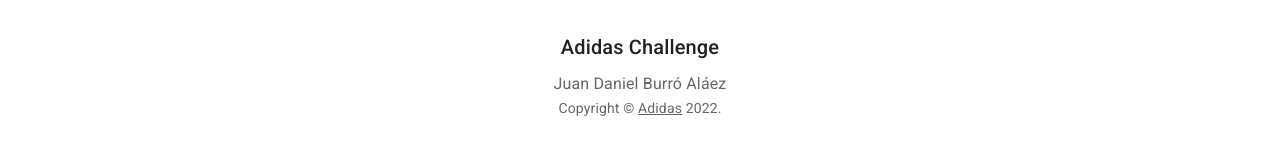
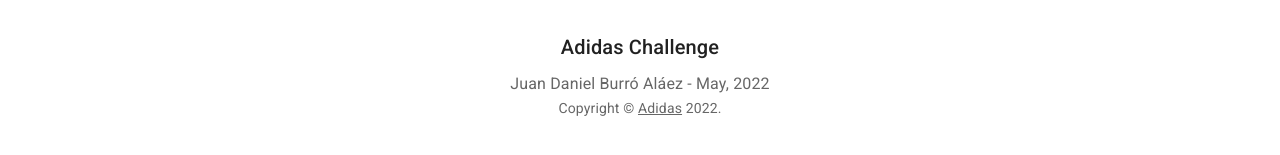
Before and after one commit to juanda99/football-team, a React (Create React App) app: page / in a window 1280 px wide. Shown: the part 465-620 px from the top of the page. Built offline with nearby package versions, Linux system fonts and the light colour scheme.

Commit message:
test workflow

```diff
--- a/src/components/Footer/Footer.tsx
+++ b/src/components/Footer/Footer.tsx
@@ -28,7 +28,7 @@
         color="text.secondary"
         component="p"
       >
-        Juan Daniel Burró Aláez
+        Juan Daniel Burró Aláez - May, 2022
       </Typography>
       <Copyright />
     </Box>
```
